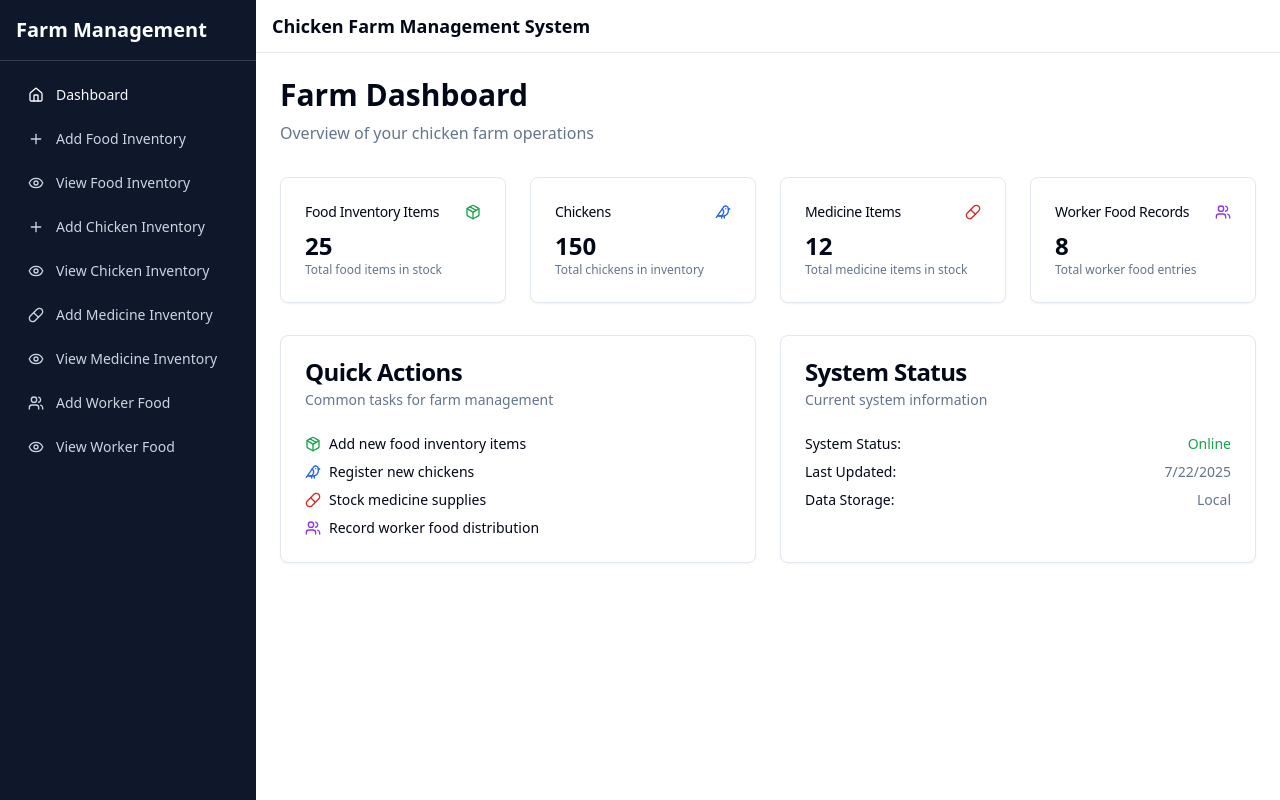
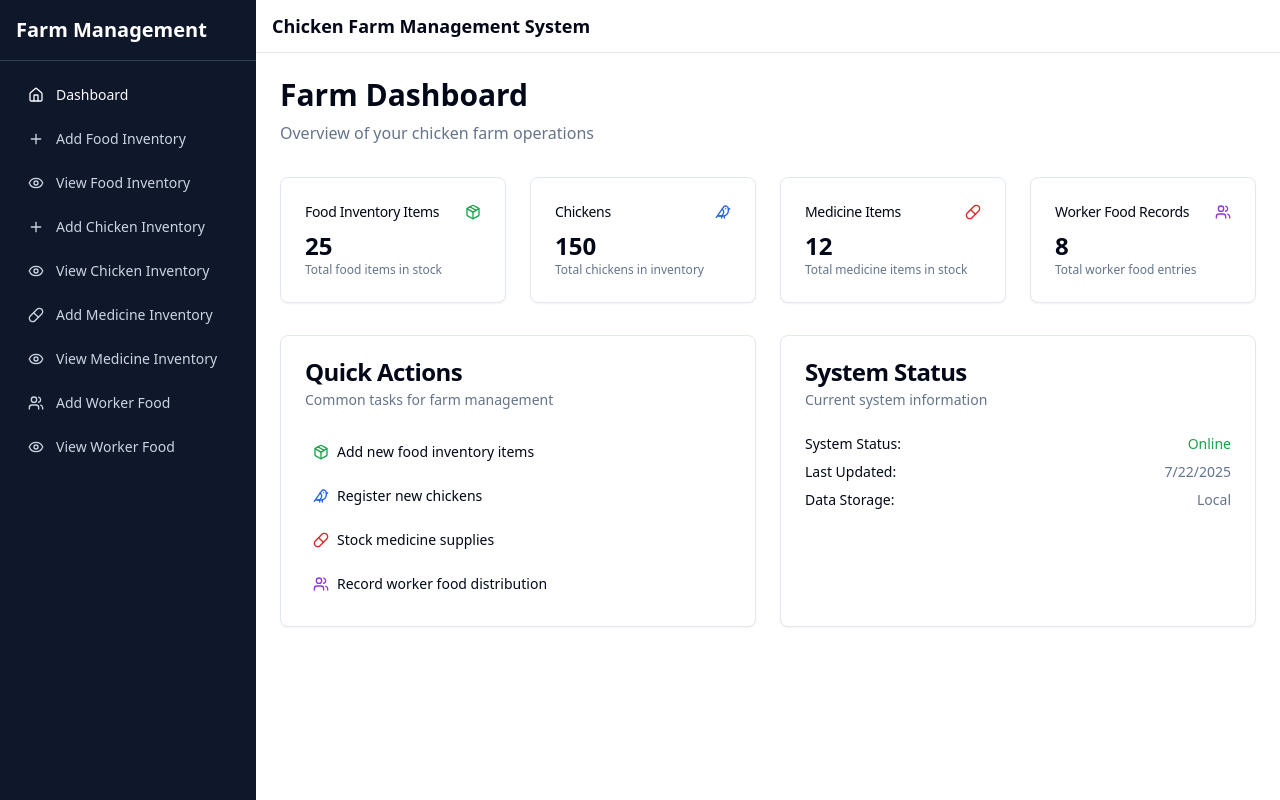
Before and after one commit to MikeZ-Job/Chicken-Data-Management-, a React (Vite) app: page /dashboard in a window 1280 px wide. Built offline with nearby package versions, Linux system fonts and the light colour scheme.

Commit message:
Refactor dashboard links
Update dashboard to include quick action links to respective modules for easier access.

```diff
--- a/src/pages/Dashboard.tsx
+++ b/src/pages/Dashboard.tsx
@@ -1,5 +1,6 @@
 import { Card, CardContent, CardDescription, CardHeader, CardTitle } from "@/components/ui/card";
 import { Layout } from "@/components/Layout";
+import { Link } from "react-router-dom";
 import { Home, Package, Bird, Pill, Users } from "lucide-react";
 
 const Dashboard = () => {
@@ -85,22 +86,34 @@ const Dashboard = () => {
               </CardDescription>
             </CardHeader>
             <CardContent className="space-y-2">
-              <div className="flex items-center gap-2 text-sm">
+              <Link
+                to="/add-food-inventory"
+                className="flex items-center gap-2 text-sm hover:bg-muted p-2 rounded-md transition-colors"
+              >
                 <Package className="h-4 w-4 text-green-600" />
                 <span>Add new food inventory items</span>
-              </div>
-              <div className="flex items-center gap-2 text-sm">
+              </Link>
+              <Link
+                to="/add-chicken-inventory"
+                className="flex items-center gap-2 text-sm hover:bg-muted p-2 rounded-md transition-colors"
+              >
                 <Bird className="h-4 w-4 text-blue-600" />
                 <span>Register new chickens</span>
-              </div>
-              <div className="flex items-center gap-2 text-sm">
+              </Link>
+              <Link
+                to="/add-medicine-inventory"
+                className="flex items-center gap-2 text-sm hover:bg-muted p-2 rounded-md transition-colors"
+              >
                 <Pill className="h-4 w-4 text-red-600" />
                 <span>Stock medicine supplies</span>
-              </div>
-              <div className="flex items-center gap-2 text-sm">
+              </Link>
+              <Link
+                to="/add-worker-food"
+                className="flex items-center gap-2 text-sm hover:bg-muted p-2 rounded-md transition-colors"
+              >
                 <Users className="h-4 w-4 text-purple-600" />
                 <span>Record worker food distribution</span>
-              </div>
+              </Link>
             </CardContent>
           </Card>
 
```
